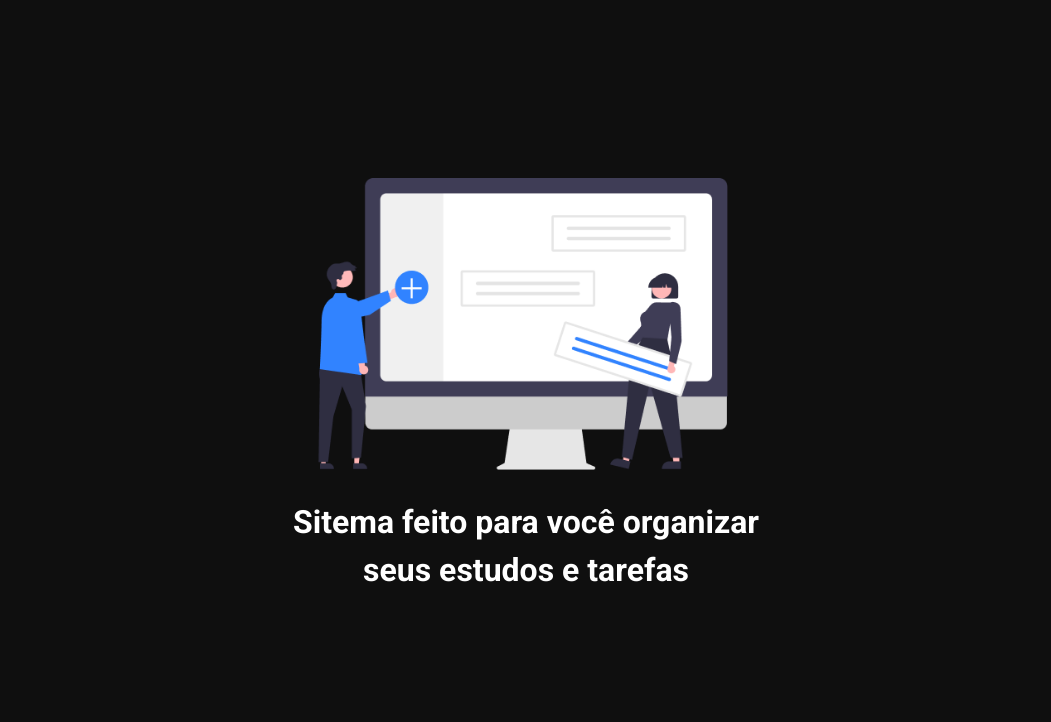
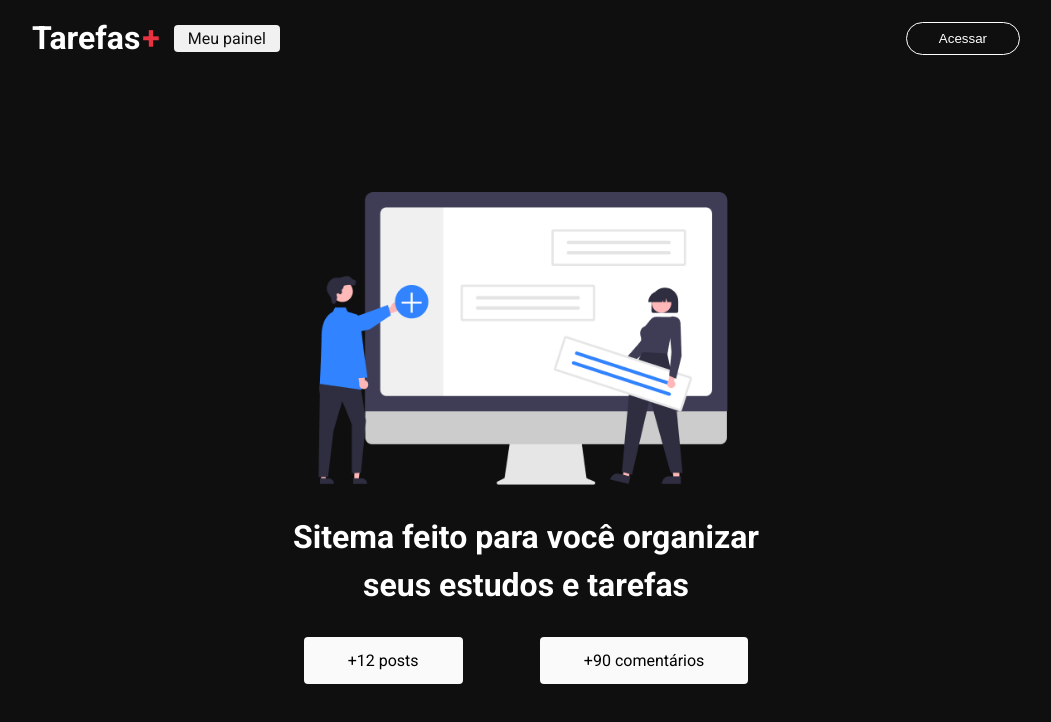
Before and after one commit to caiokronuz/tarefas-, a Next.js app: page / in a window 1280 px wide. Shown: the top 722 px of the page, without its empty margins (114-1165 px from the left). Built offline with nearby package versions, Linux system fonts and the light colour scheme.

Commit message:
finalizado estilização da home

```diff
--- /dev/null
+++ b/src/components/header/index.tsx
@@ -0,0 +1,22 @@
+import Link from 'next/link';
+
+import styles from './style.module.css';
+
+export function Header(){
+    return(
+        <header className={styles.header}>
+            <section className={styles.content}>
+                <nav className={styles.nav}>
+                    <Link href="/">
+                        <h1 className={styles.logo}>
+                            Tarefas
+                            <span>+</span>
+                        </h1>
+                    </Link>
+                    <Link href="/dashboard" className={styles.link}>Meu painel</Link>
+                </nav>
+                <button className={styles.loginButton}>Acessar</button>
+            </section>
+        </header>
+    )
+}
--- /dev/null
+++ b/src/components/header/style.module.css
@@ -0,0 +1,62 @@
+.header{
+    width: 100%;
+    height: 76px;
+    background-color: #0f0f0f;
+    display: flex;
+    align-items: center;
+    justify-content: center;
+}
+
+.content{
+    padding: 0 18px;
+    width: 100%;
+    max-width: 1024px;
+    display: flex;
+    align-items: center;
+    justify-content: space-between;
+}
+
+.content a{
+    text-decoration: none;
+}
+
+.logo{
+    color: #fff;
+    font-size: 32px;
+}
+
+.logo span{
+    color: #ea3140;
+    padding-left: 2px;
+}
+
+.nav{
+    display: flex;
+    align-items: center;
+}
+
+.link{
+   background-color: #f1f1f1;
+   color: #0f0f0f;
+   padding: 4px 14px;
+   border-radius: 4px;
+   margin: 0 14px;
+}
+
+.loginButton{
+    background: transparent;
+    padding: 8px 32px;
+    border-radius: 24px;
+    color: #FFF;
+    border: 1.5px solid #fff;
+    cursor: pointer;
+
+    transition: all 0.4s;
+}
+
+.loginButton:hover{
+    transform: scale(1.08);
+    background-color: #fff;
+    color: #0f0f0f;
+    font-weight: bold;
+}
--- a/src/pages/_app.tsx
+++ b/src/pages/_app.tsx
@@ -1,6 +1,13 @@
 import "@/styles/globals.css";
 import type { AppProps } from "next/app";
 
+import {Header} from '../components/header'
+
 export default function App({ Component, pageProps }: AppProps) {
-  return <Component {...pageProps} />;
+  return(
+    <>
+      <Header/>
+      <Component {...pageProps} />
+    </>
+  );
 }
--- a/src/pages/index.tsx
+++ b/src/pages/index.tsx
@@ -27,6 +27,14 @@
             Sitema feito para você organizar <br/>
             seus estudos e tarefas
           </h1>
+          <div className={styles.infoContent}>
+            <section className={styles.box}>
+              <span>+12 posts</span>
+            </section>
+            <section className={styles.box}>
+              <span>+90 comentários</span>
+            </section>
+          </div>
         </main>
       </div>
     </>
--- a/src/styles/Home.module.css
+++ b/src/styles/Home.module.css
@@ -1,7 +1,7 @@
 .container{
   background-color: #0F0F0F;
   width: 100%;
-  height: 100vh;
+  height: calc(100vh - 76px);
   display: flex;
   justify-content: center;
   align-items: center;
@@ -28,3 +28,40 @@
   margin: 28px;
   line-height: 150%;
 }
+
+.infoContent{
+  display: flex;
+  align-items: center;
+  justify-content: space-around;
+}
+
+.box{
+  background-color: #fafafa;
+  padding: 14px 44px;
+  border-radius: 4px;
+  transition: transform 0.4s;
+}
+
+.box:hover{
+  transform: scale(1.08);
+}
+
+@media screen and (max-width: 580px){
+    .hero{
+      max-width: 80%;
+    }
+
+    .title{
+      font-size: 24px;
+    }
+
+    .infoContent{
+      flex-direction: column;
+    }
+
+    .box{
+      width: 80%;
+      margin-bottom: 14px;
+      text-align: center;
+    }
+}
```
